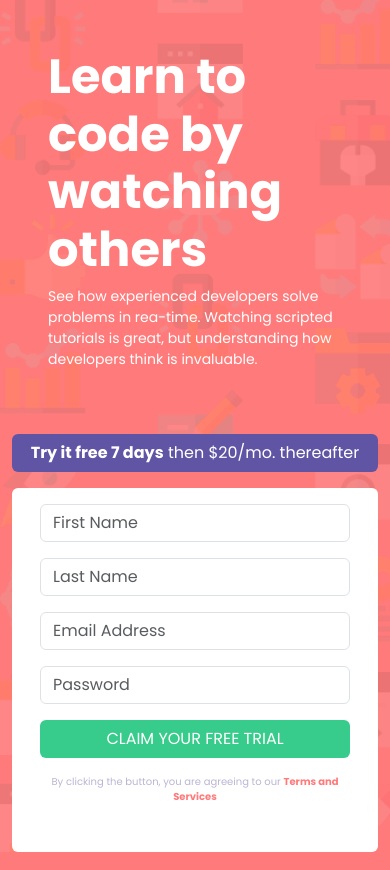
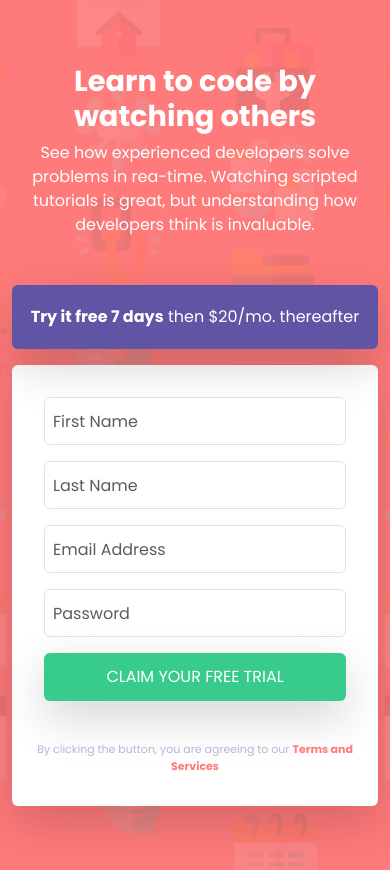
Before and after one commit to thatguyfaruq/component-with-signup-form, a plain HTML site: page index.html in a window 390 px wide. Drawn offline with nearby package versions, Linux system fonts and the light colour scheme.

Commit message:
final update

```diff
--- a/index.html
+++ b/index.html
@@ -16,9 +16,9 @@
     <section class="row">
       <!-- section-1 -->
       <section id="section-1"
-        class="col-md-6 p-5 text-white  d-flex flex-column justify-content-center align-items-start">
-        <h2 class="fw-bold">Learn to code by <br> watching others</h2>
-        <p>
+        class="col-md-6 text-white d-flex flex-column justify-content-center align-lg-items-start">
+        <h2 class="w-lg-25 mt-lg-4">Learn to code by watching others</h2>
+        <p class="">
           See how experienced developers solve problems in rea-time. Watching scripted
           tutorials is great, but understanding how developers think is invaluable.
         </p>
@@ -26,24 +26,39 @@
       <!-- section-2 -->
       <section id="section-2" class="col-md-6">
         <!-- div for btn -->
-        <button id="button-1" class="text-white rounded w-100 mb-3 btn"> <span class="fw-bold">Try it free 7 days</span>
+        <button id="button-1" class="text-white rounded w-100 mb-3 btn shadow-lg"> <span class="fw-bold">Try it free 7 days</span>
           then $20/mo. thereafter</button>
-        <div class="bg-white rounded p-3">
+        <div class=" bg-white rounded p-3 shadow-lg d-flex flex-column gap-4">
           <!-- form -->
-          <form class="container d-flex flex-column gap-3">
-            <!-- <label for="">first name</label> -->
-            <input type="text" placeholder="First Name" class="form-control">
-            <!-- <label for="Last Name">Last Name</label> -->
-            <input type="text" placeholder="Last Name" class="form-control">
-            <!-- <label for="Email Address">email address</label> -->
-            <input type="email" name="" placeholder="Email Address" class="form-control">
-            <input type="password" name="" id="" placeholder="Password" class="form-control">
-            <button id="button-2" class="rounded text-white btn">CLAIM YOUR FREE TRIAL</button>
+          <form class="needs-validation container d-flex flex-column gap-3 p-3" novalidate>
+            <div>
+              <input type="text" id="validationCustom01" placeholder="First Name" class="form-control px-2" required>
+              <div class="invalid-feedback">
+                first name cannot be empty
+              </div>
+            </div>
+            <div>
+              <input type="text" id="validationCustom02" placeholder="Last Name" class="form-control px-2" required>
+              <div class="invalid-feedback">
+                last name cannot be empty
+              </div>
+            </div>
+            <div>
+              <input type="email" id="validationCustom03" placeholder="Email Address" class="form-control px-2" required>
+              <div class="invalid-feedback">
+                looks like this is not an email
+              </div>
+            </div>
+            <div>
+              <input type="password" id="validationCustom04" placeholder="Password" class="form-control px-2" aria-describedby="passwordHelpBlock" required>
+              <div class="invalid-feedback">
+                password cannot be empty
+              </div>
+            </div>
+            <button id="button-2" type="submit" class="rounded text-white btn shadow-lg ">CLAIM YOUR FREE TRIAL</button>
           </form>
-          <div>
-            <p class="text-center p-3">By clicking the button, you are agreeing to our <span
-                class="text-red fw-bold ">Terms and Services</span></pc>
-          </div>
+            <p class="text-center ">By clicking the button, you are agreeing to our <span
+                class="text-red fw-bold ">Terms and Services</span></p>
         </div>
       </section>
     </section>
@@ -52,6 +67,27 @@
   <script src="https://cdn.jsdelivr.net/npm/bootstrap@5.3.3/dist/js/bootstrap.bundle.min.js"
     integrity="sha384-YvpcrYf0tY3lHB60NNkmXc5s9fDVZLESaAA55NDzOxhy9GkcIdslK1eN7N6jIeHz"
     crossorigin="anonymous"></script>
+    <script>
+      // Example starter JavaScript for disabling form submissions if there are invalid fields
+        (() => {
+          'use strict'
+
+          // Fetch all the forms we want to apply custom Bootstrap validation styles to
+          const forms = document.querySelectorAll('.needs-validation')
+
+          // Loop over them and prevent submission
+          Array.from(forms).forEach(form => {
+            form.addEventListener('submit', event => {
+              if (!form.checkValidity()) {
+                event.preventDefault()
+                event.stopPropagation()
+              }
+
+              form.classList.add('was-validated')
+            }, false)
+          })
+        })()
+    </script>
 </body>
 
 </html>
--- a/style.css
+++ b/style.css
@@ -14,7 +14,7 @@ body{
   background-repeat: no-repeat;
   background-size: cover;
   font-family: var(--ff-poppings);
-  font-size: 16px;
+  /* font-size: 16px; */
 }
 html, body{
   display: flex;
@@ -26,21 +26,23 @@ html, body{
 #section-1{
  color: var();
 }
-#section-1 h2{
+h2{
   font-weight: 700;
-  font-size: 48px;
+  font-size: 3rem;
   /* padding-top: 3rem; */
 }
 #section-1 p{
   font-weight: 400;
-  font-size: 14px;
+  font-size: 16px;
   /* padding-top: 4rem; */
 }
 #button-1{
 background-color: var(--blue);
+height: 3rem;
 }
 #button-2{
   background-color: var(--green);
+  height: 3rem;
 }
 
 .span{
@@ -51,6 +53,33 @@ background-color: var(--blue);
 
 }
 #section-2 p{
-  font-size: 10px;
+  font-size: 11px;
   color: var(--grayish-blue);
 }
+input{
+  height: 3rem;
+}
+@media (max-width: 475px){
+#section-1{
+  display: flex;
+  flex-direction: column;
+  justify-content: center;
+  text-align: center;
+}
+h2{
+  font-size: 1.8rem;
+}
+#button-1{
+  height: 4rem;
+  margin-top: 2rem;
+}
+main{
+  margin: 4rem;
+}
+body{
+  background-image: url(assets/bg-intro-mobile.png);
+  background-color: var(--red);
+  background-repeat: no-repeat;
+  background-size: cover;
+}
+}
```
